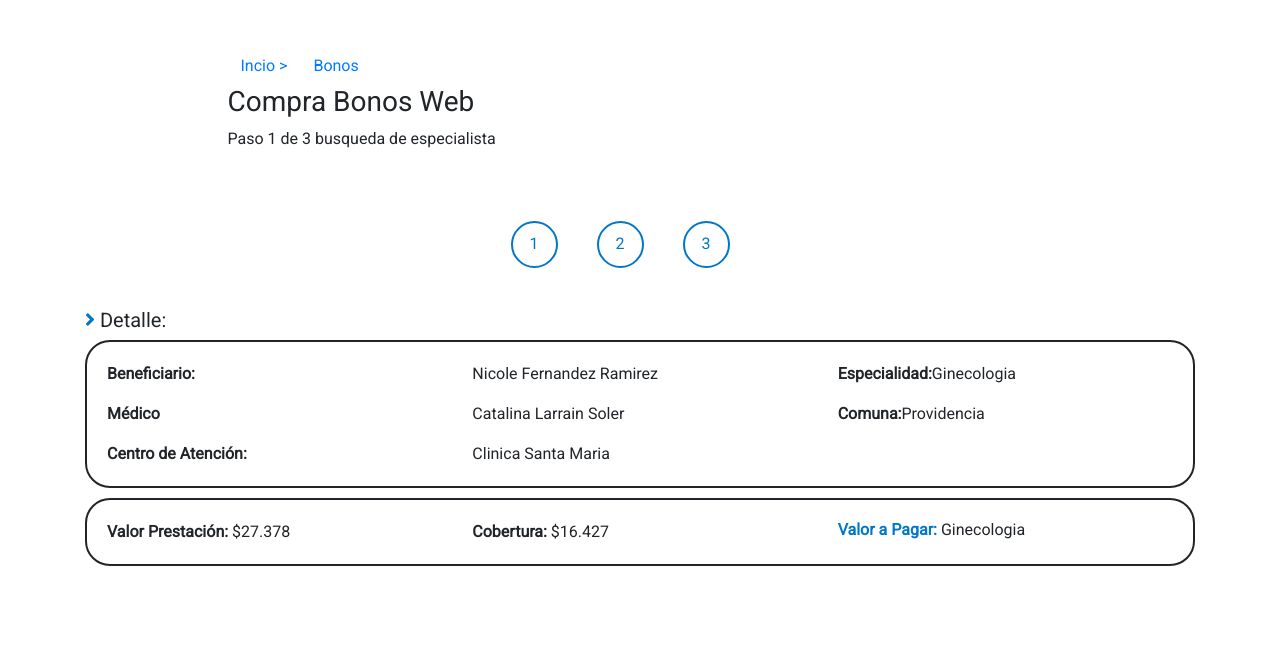
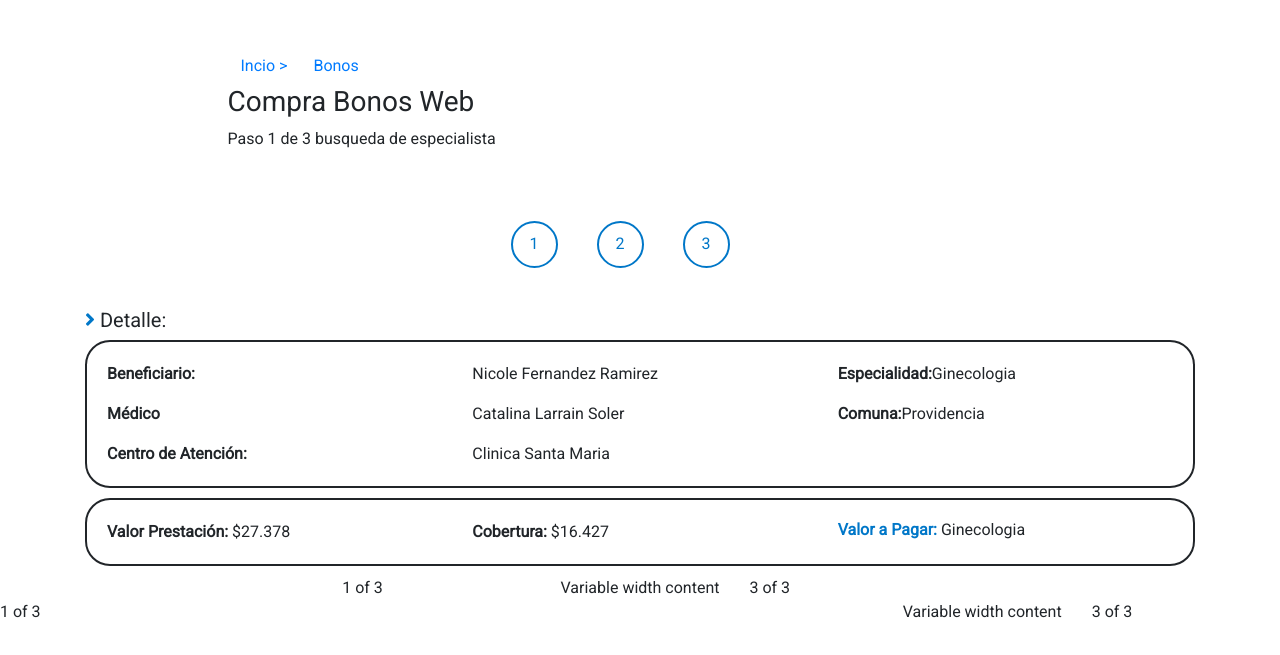
Before and after one commit to nahytar/isapreHavas, a website: page public/bono2.html in a window 1280 px wide. Shown: the part 145-800 px from the top of the page. Drawn offline with nearby package versions, Linux system fonts and the light colour scheme; some packages are replaced by stand-ins of ours; a script that the page names is missing.

Commit message:
bono dos

```diff
--- a/public/bono2.html
+++ b/public/bono2.html
@@ -166,6 +166,31 @@
             </div>
     </div>
 
+<!--seccion cuatro-->
+<div class="row justify-content-md-center">
+        <div class="col col-lg-2">
+          1 of 3
+        </div>
+        <div class="col-md-auto">
+          Variable width content
+        </div>
+        <div class="col col-lg-2">
+          3 of 3
+        </div>
+      </div>
+      <div class="row">
+        <div class="col">
+          1 of 3
+        </div>
+        <div class="col-md-auto">
+          Variable width content
+        </div>
+        <div class="col col-lg-2">
+          3 of 3
+        </div>
+      </div>
+    </div>
+
 
 
 </body>
```
